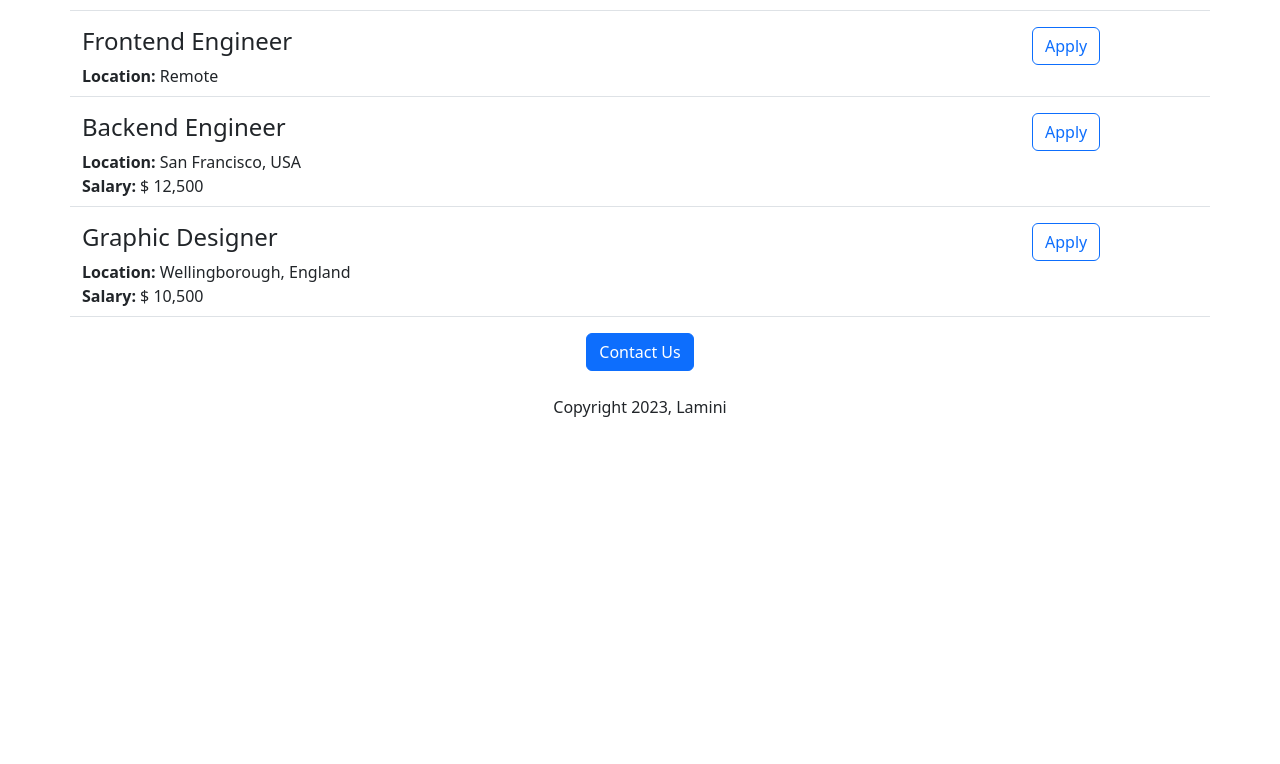
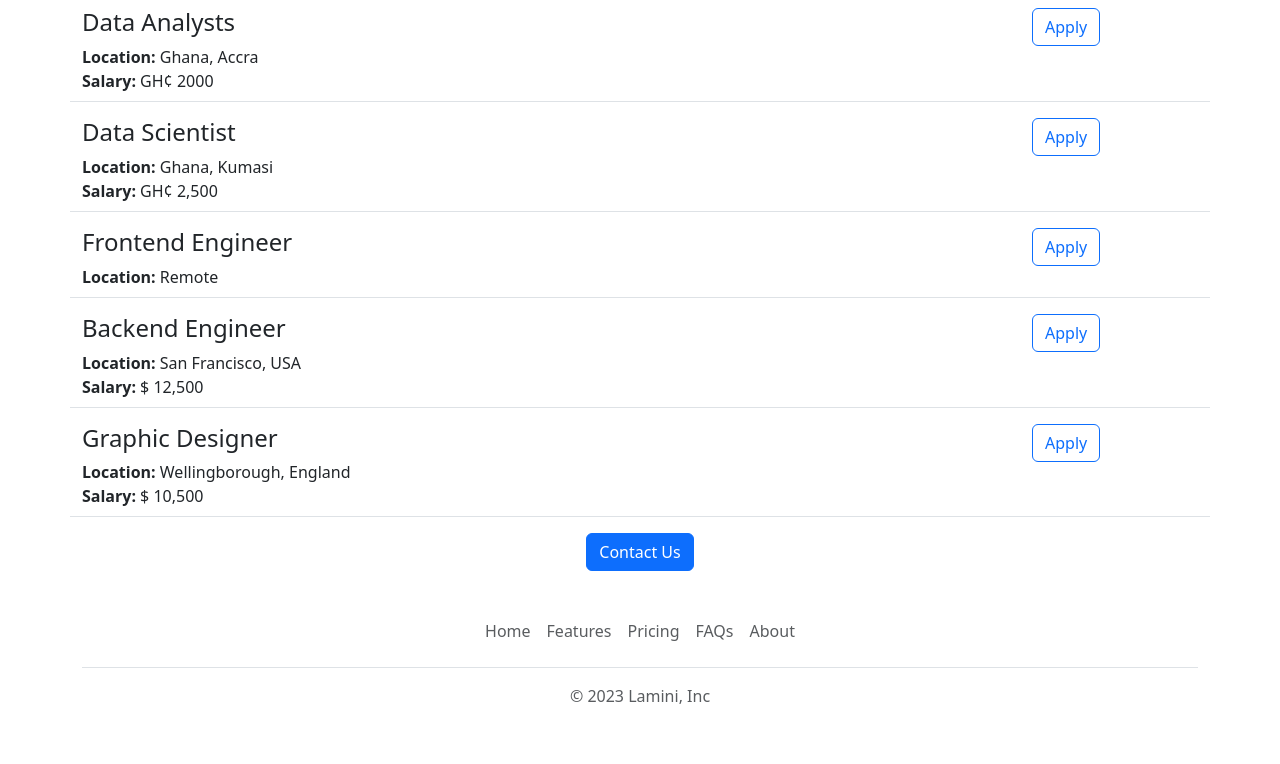
Before and after one commit to lamini-H/careersv2, a Flask app: page / in a window 1280 px wide. Shown: the part 891-1655 px from the top of the page. Before the commit the page ends 1308 px from the top, so only its background shows below. Run offline with Flask 2, Linux system fonts and the light colour scheme.

Commit message:
Functional and Aesthetic improvements

```diff
--- /dev/null
+++ b/templates/footer.html
@@ -0,0 +1,12 @@
+<div class="container">
+  <footer class="py-3 my-4">
+    <ul class="nav justify-content-center border-bottom pb-3 mb-3">
+      <li class="nav-item"><a href="#" class="nav-link px-2 text-muted">Home</a></li>
+      <li class="nav-item"><a href="#" class="nav-link px-2 text-muted">Features</a></li>
+      <li class="nav-item"><a href="#" class="nav-link px-2 text-muted">Pricing</a></li>
+      <li class="nav-item"><a href="#" class="nav-link px-2 text-muted">FAQs</a></li>
+      <li class="nav-item"><a href="#" class="nav-link px-2 text-muted">About</a></li>
+    </ul>
+    <p class="text-center text-muted">&copy; 2023 Lamini, Inc</p>
+  </footer>
+</div>
--- a/templates/home.html
+++ b/templates/home.html
@@ -10,15 +10,26 @@
       #banner{
         width: 100%;
         height: 350px;
+        margin-bottom: 15px;
       }
     </style>
   </head>
   <body >
+
+    {% include 'nav.html'%}
+     <img class = "img-fluid" id="banner" src="https://lamini-careers-website.harunah.repl.co/static/banner.jpg">
     <div class="container" >
       <h1 class="text-center mt-2 mb-4">{{company_name}} Careers</h1>
-      <img class = "img-fluid" id="banner" src="https://lamini-careers-website.harunah.repl.co/static/banner.jpg">
-    <h2 class="text-center mt-2 mb-4">About Lamini</h2>
-    <p class= "lead">Lorem ipsum dolor sit amet, consectetur adipiscing elit, sed do eiusmod tempor incididunt ut labore et dolore magna aliqua. Ut enim ad minim veniam, quis nostrud exercitation ullamco laboris nisi ut aliquip ex ea commodo consequat. Duis aute irure dolor in reprehenderit in voluptate velit esse cillum dolore eu fugiat nulla pariatur. Excepteur sint occaecat cupidatat non proident, sunt in culpa qui officia deserunt mollit anim id est laborum.</p>
+     <div class="row" style="margin-bottom:16px;">
+       <div class="col-md-6">
+         <p class= "lead">
+      Lorem ipsum dolor sit amet, consectetur adipiscing elit, sed do eiusmod tempor incididunt ut labore et dolore magna aliqua. Ut enim ad minim veniam, quis nostrud exercitation ullamco laboris nisi ut aliquip ex ea commodo consequat. Duis aute irure dolor in reprehenderit in voluptate velit esse cillum dolore eu fugiat nulla pariatur. Excepteur sint occaecat cupidatat non proident, sunt in culpa qui officia deserunt mollit anim id est laborum.
+    </p>
+       </div>
+     <div class="d-none d-md-block col-md-6">
+     <img src = "/static/people.jpg" style="height: 320px; border-radius: 4px;">
+   </div>
+   </div>
 
     <h2 class="text-center mt-2 mb-4">Job Openings</h2>
     <div>
@@ -28,11 +39,12 @@
     </div>
 
       <div class="text-center">
-    <button class="btn btn-primary"> Contact Us</button>
+    <a href="mailto:exponoziaonline@gmail.com?subject=Questions%20About%20Job%20Openings&body=My%20Name%20%3A%20%3CEnter%20your%20name%3E%0D%0AMy%20Question%3A%20%3CEnter%20your%20question%20here%3E%0D%0A" class="btn btn-primary"> Contact Us</a>
 
-        <p class="mt-4"> Copyright 2023, Lamini</p>
+
       </div>
       </div>
+     {% include 'footer.html'%}
   </body>
 
 </html>
--- a/templates/jobitem.html
+++ b/templates/jobitem.html
@@ -13,6 +13,6 @@
 
 
 <div class="col-2">
-  <button type="button" class="btn btn-outline-primary">Apply </button>
+  <a href="mailto:exponoziaonline@gmail.com?subject=Application%20for%20{{job['title']}}&body=My%20name%3A%20%3CEnter%20your%20name%20here%3E%0D%0AMy%20Resume%20Link%3A%20%3CEnter%20your%20resume%20link%3E%0D%0AMy%20LinkedIn%3A%20%3CYour%20LinkedIn%20Profile%20here%3E" type="button" class="btn btn-outline-primary">Apply </a>
           </div>
 </div>
--- /dev/null
+++ b/templates/nav.html
@@ -0,0 +1,9 @@
+<nav class="navbar shadow-sm fixed-top bg-white">
+  <div class="container-fluid">
+    <a class="navbar-brand" href="#">
+      <img src="static/logo.svg" alt="Logo" width="30" height="24" class="d-inline-block align-text-top">
+     Lamini
+    </a>
+  </div>
+</nav>
+<div style="height:56px;"></div>
```
Also changed, not shown: static/logo.svg (added), 2 other files.
